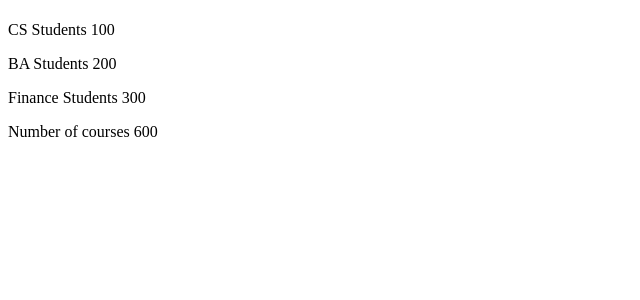
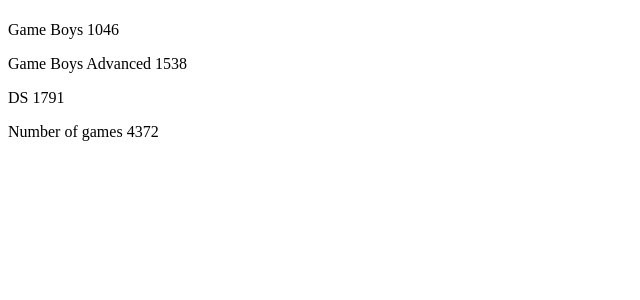
Before and after one commit to Gauripatole11/Web-Development, a React (Create React App) app in the folder arcadeinfo/: page / in a window 1280 px wide. Shown: the top 300 px of the page, without its empty margins (0-640 px from the left). Built offline with nearby package versions, Linux system fonts and the light colour scheme.

Commit message:
Total was successfully added

```diff
--- a/arcadeinfo/src/App.js
+++ b/arcadeinfo/src/App.js
@@ -25,12 +25,12 @@
 
 const Content = (props) => {
     console.log(props)
-    const name1 = 'CS Students'
-    const name2 = 'BA Students'
-    const name3 = 'Finance Students'
-    const course1 = 100
-    const course2 = 200
-    const course3 = 300
+    const name1 = 'Game Boys'
+    const name2 = 'Game Boys Advanced'
+    const name3 = 'DS'
+    const course1 = 1046
+    const course2 = 1538
+    const course3 = 1791
 
     return (
         <div>
@@ -42,13 +42,13 @@
 }
 
 const Total = () => {
-    const course1 = 100
-    const course2 = 200
-    const course3 = 300
+    const game1 = 1043
+    const game2 = 1538
+    const game3 = 1791
 
     return (
         <div>
-            <p>Number of courses {course1 + course2 + course3}</p>
+            <p>Number of games {game1 + game2 + game3}</p>
         </div>
     )
 }
```
